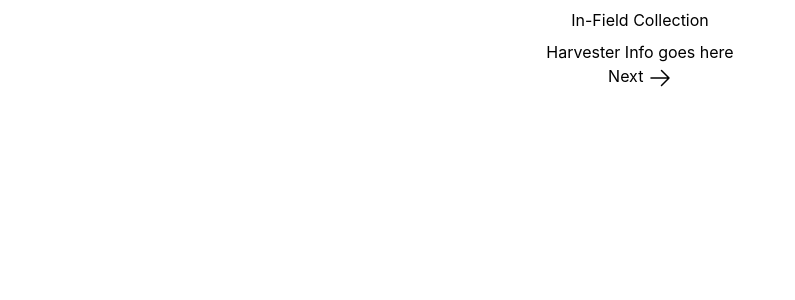
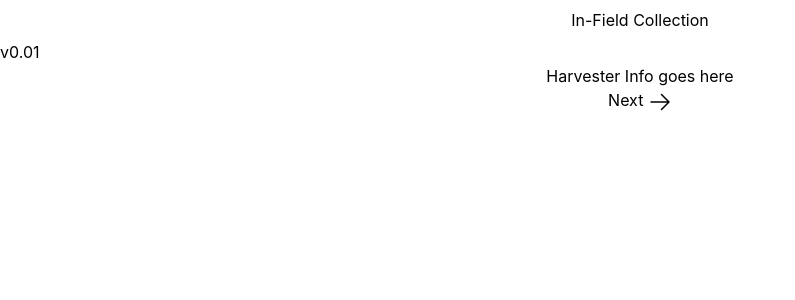
Before and after one commit to nuwrldnf8r/coffee_app, a React (Create React App) app: page / in a window 1280 px wide. Shown: the top 300 px of the page, without its empty margins (0-795 px from the left). Built offline with nearby package versions, Linux system fonts and the light colour scheme; no server answers.

Commit message:
Added version for testing

```diff
--- a/src/pages/infield_collection.js
+++ b/src/pages/infield_collection.js
@@ -78,6 +78,7 @@ const InField = (props) => {
             <div class="text-center text-base m-2">In-Field Collection</div>
             {status===0 &&
                 <>
+                  <div>v0.01</div>
                   <div class="mx-auto text-center">Harvester Info goes here</div>
                   <div class="mx-auto text-center"><button onClick={()=>setStatus(1)}>Next <ArrowRight/></button></div>
                 </>
```
